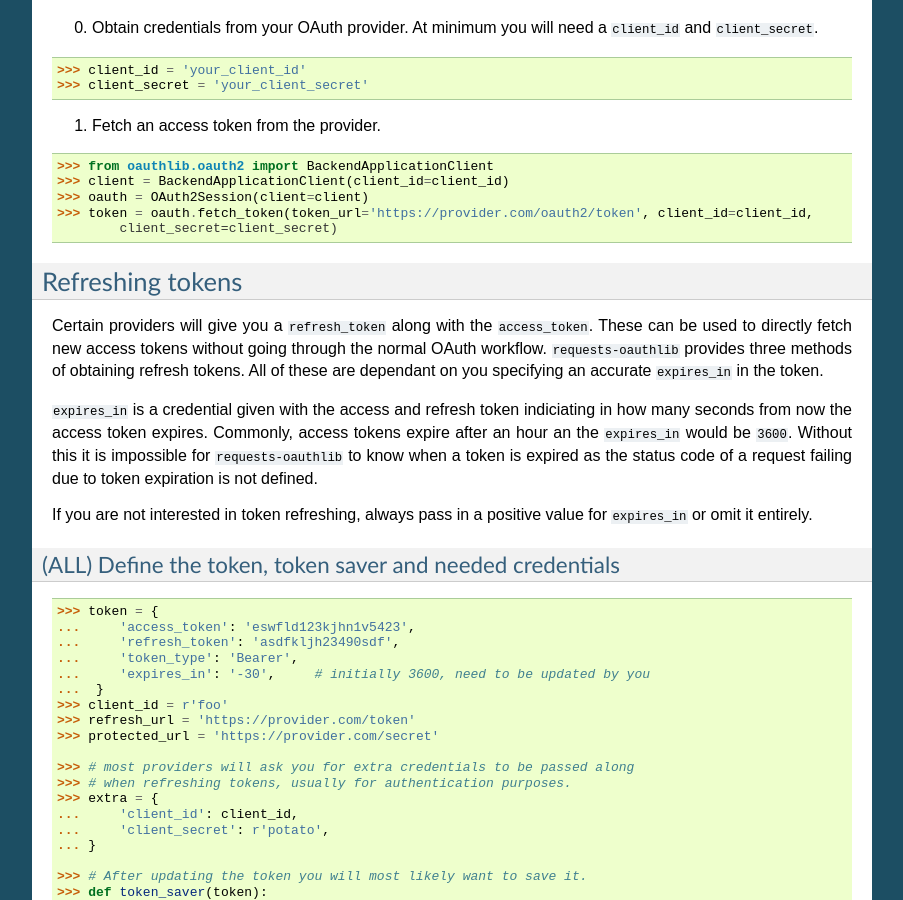
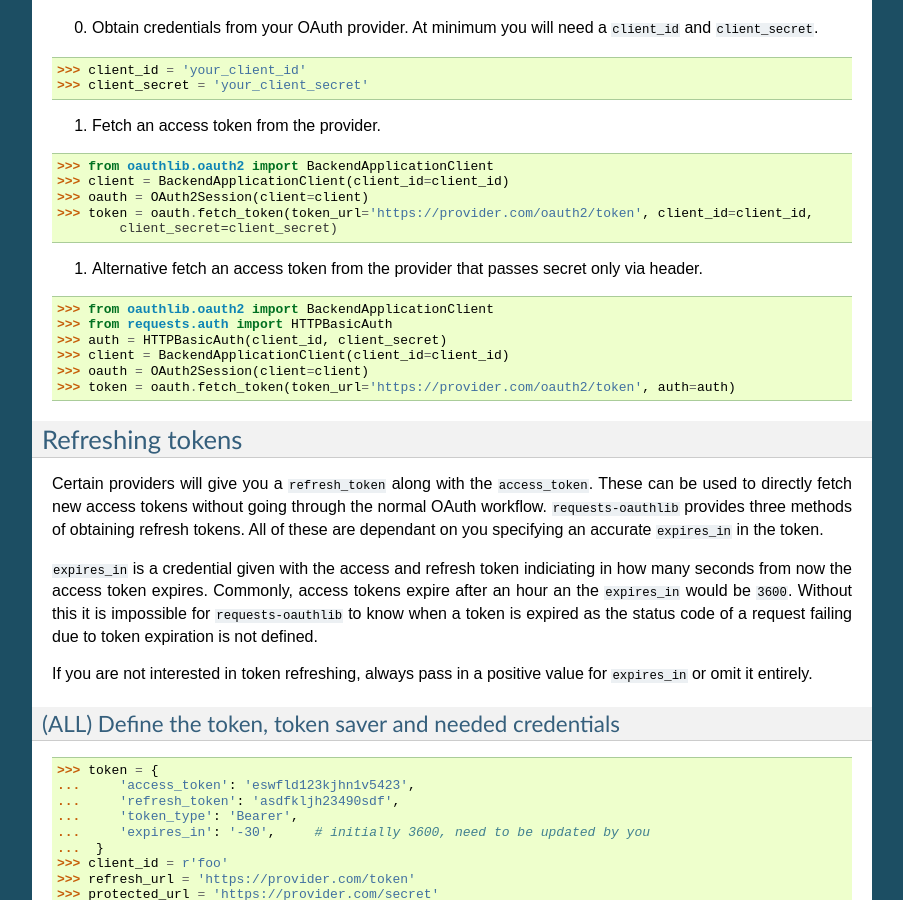
Before and after one commit to requests/requests-oauthlib, a Sphinx documentation site: the page built from docs/oauth2_workflow.rst, in a window 1280 px wide and 900 px high, scrolled down 2199 px. Shown: the whole window, without its empty margins (198-1101 px from the left). Built offline with Sphinx 7.4.7, drawn with Linux system fonts in a browser that asks for light colours.

Commit message:
Added header only auth documentation
Added documentation for header only auth support. This support WSO2 API gateways that will throw 401 if client_id and client_secret are passed in the body POST response.

```diff
--- a/docs/oauth2_workflow.rst
+++ b/docs/oauth2_workflow.rst
@@ -156,6 +156,16 @@ The steps below outline how to use the Resource Owner Client Credentials Grant T
     >>> token = oauth.fetch_token(token_url='https://provider.com/oauth2/token', client_id=client_id,
             client_secret=client_secret)
 
+1. Alternative fetch an access token from the provider that passes secret only via header.
+
+.. code-block:: pycon
+
+    >>> from oauthlib.oauth2 import BackendApplicationClient
+    >>> from requests.auth import HTTPBasicAuth
+    >>> auth = HTTPBasicAuth(client_id, client_secret)
+    >>> client = BackendApplicationClient(client_id=client_id)
+    >>> oauth = OAuth2Session(client=client)
+    >>> token = oauth.fetch_token(token_url='https://provider.com/oauth2/token', auth=auth)
 
 Refreshing tokens
 -----------------
```
